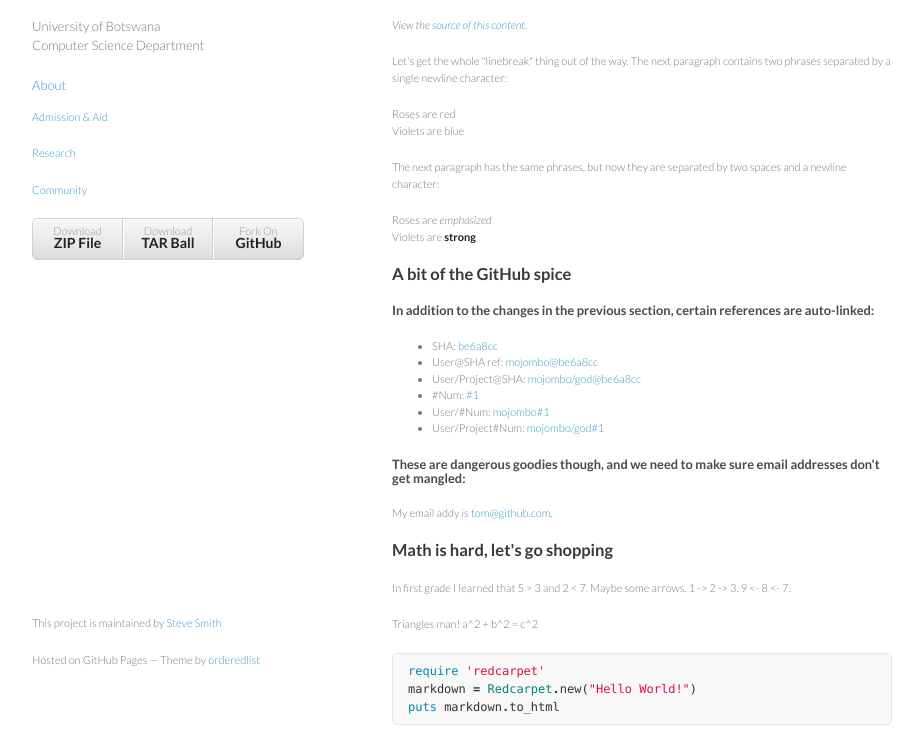
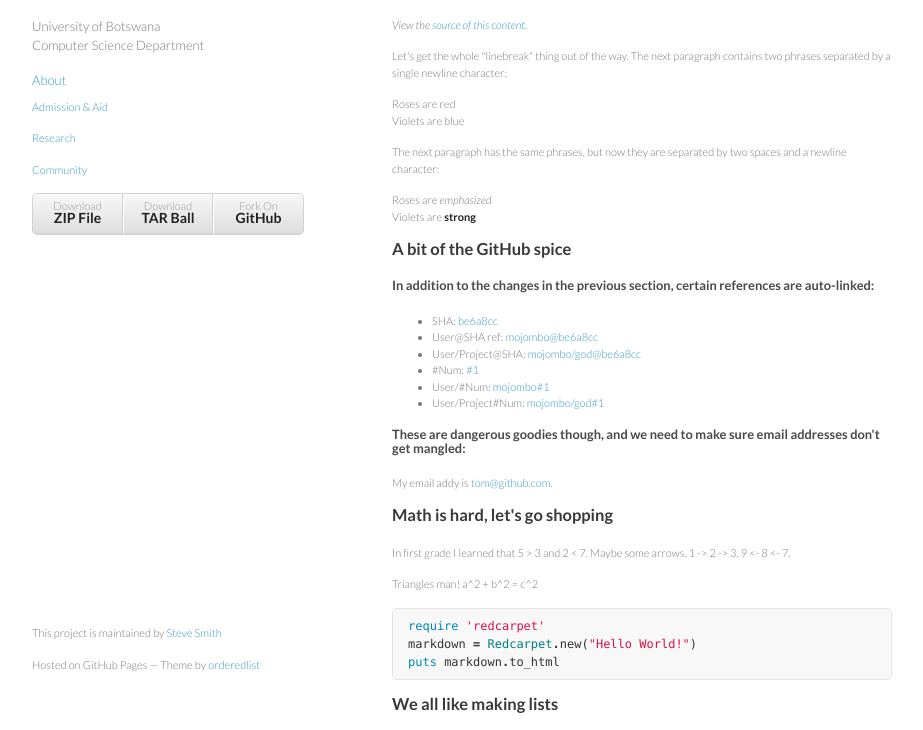
Before and after one commit to danieldube1/danieldube1.github, a plain HTML site: page index.html in a window 1280 px wide. Shown: the part 62-792 px from the top of the page, without its empty margins (178-1101 px from the left). Drawn offline with Linux system fonts and the light colour scheme.

Commit message:
Update styles.css

```diff
--- a/stylesheets/styles.css
+++ b/stylesheets/styles.css
@@ -14,7 +14,7 @@ h1, h2, h3, h4, h5, h6 {
 }
 
 p, ul, ol, table, pre, dl {
-  margin:0 0 20px;
+  margin:0 0 15px;
 }
 
 h1, h2, h3 {
```
